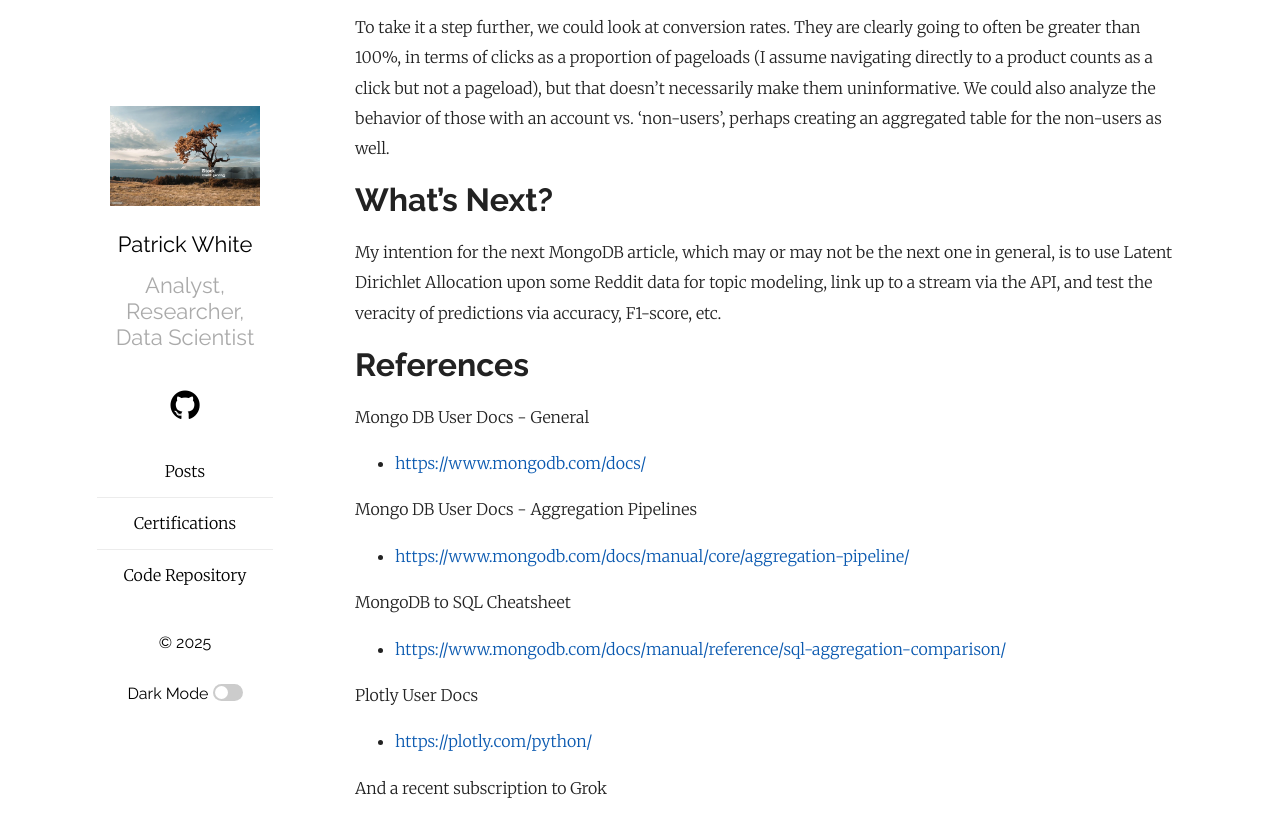
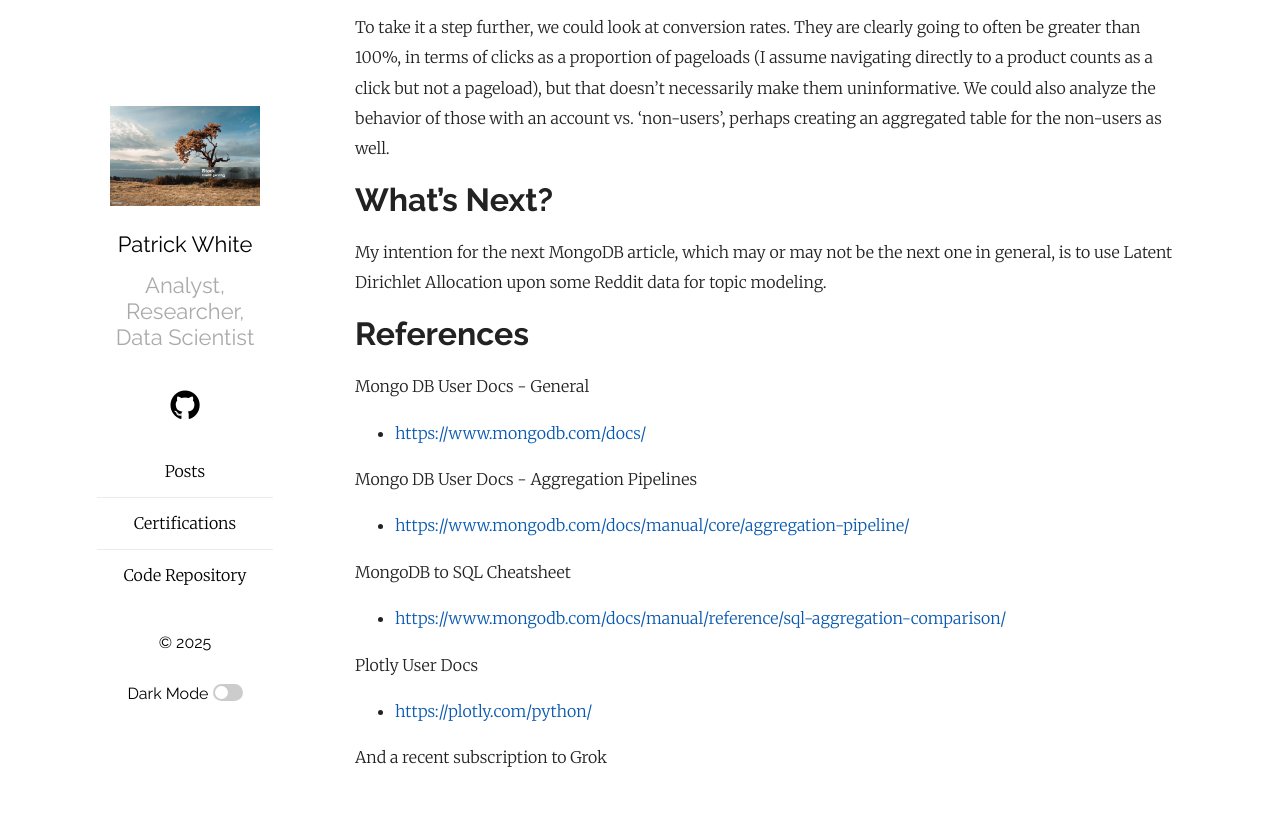
Before and after one commit to pw598/pw598.github.io, a Jekyll site: the page built from _posts/2025-06-21-MongoDB-II-Aggregation-Pipelines-via-PyMongo.md, in a window 1280 px wide and 900 px high, scrolled down 42017 px, cut to the strip 52-889 px from the top of the window. Built offline with Jekyll 4.4.1, drawn with Linux system fonts in a browser that asks for light colours.

Commit message:
Add files via upload

```diff
--- a/_posts/2025-06-21-MongoDB-II-Aggregation-Pipelines-via-PyMongo.md
+++ b/_posts/2025-06-21-MongoDB-II-Aggregation-Pipelines-via-PyMongo.md
@@ -1881,7 +1881,7 @@ To take it a step further, we could look at conversion rates. They are clearly g
 
 # What's Next?
 
-My intention for the next MongoDB article, which may or may not be the next one in general, is to use Latent Dirichlet Allocation upon some Reddit data for topic modeling, link up to a stream via the API, and test the veracity of predictions via accuracy, F1-score, etc.
+My intention for the next MongoDB article, which may or may not be the next one in general, is to use Latent Dirichlet Allocation upon some Reddit data for topic modeling.
 
 
 
```
